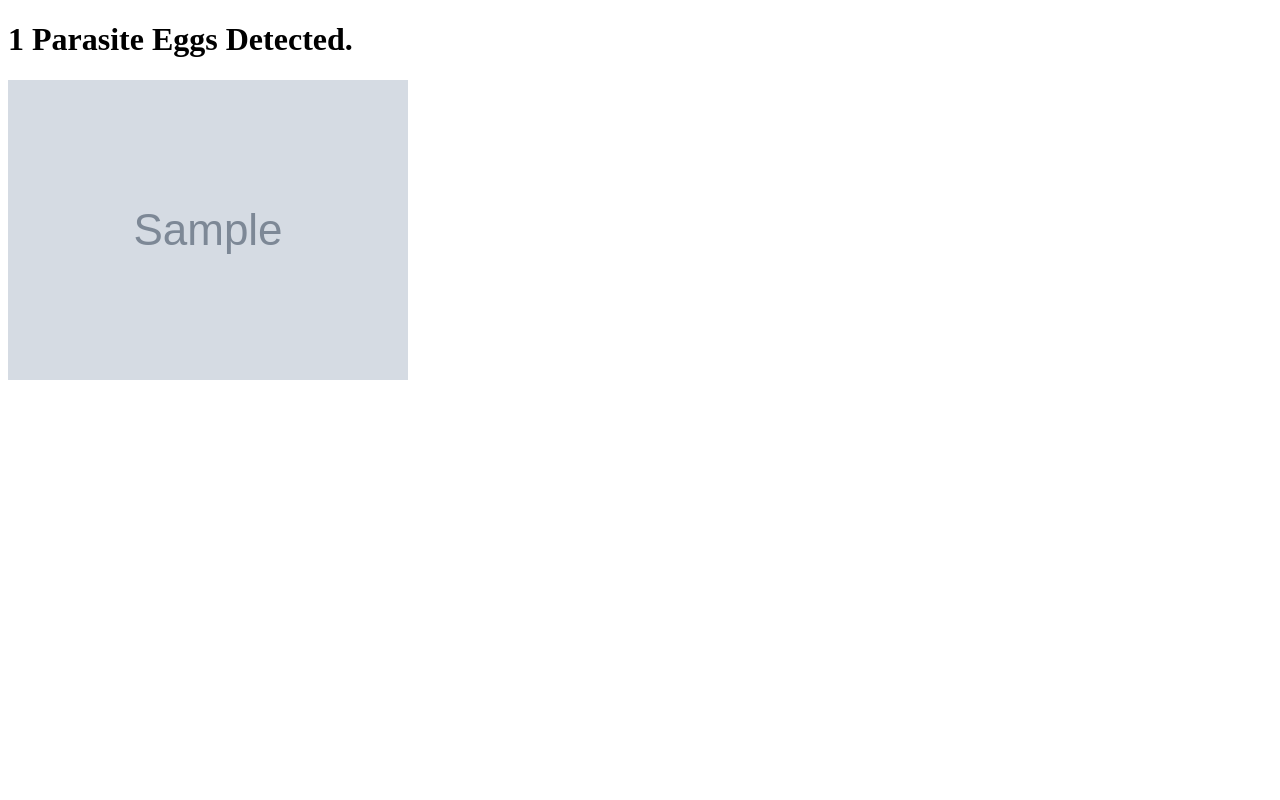
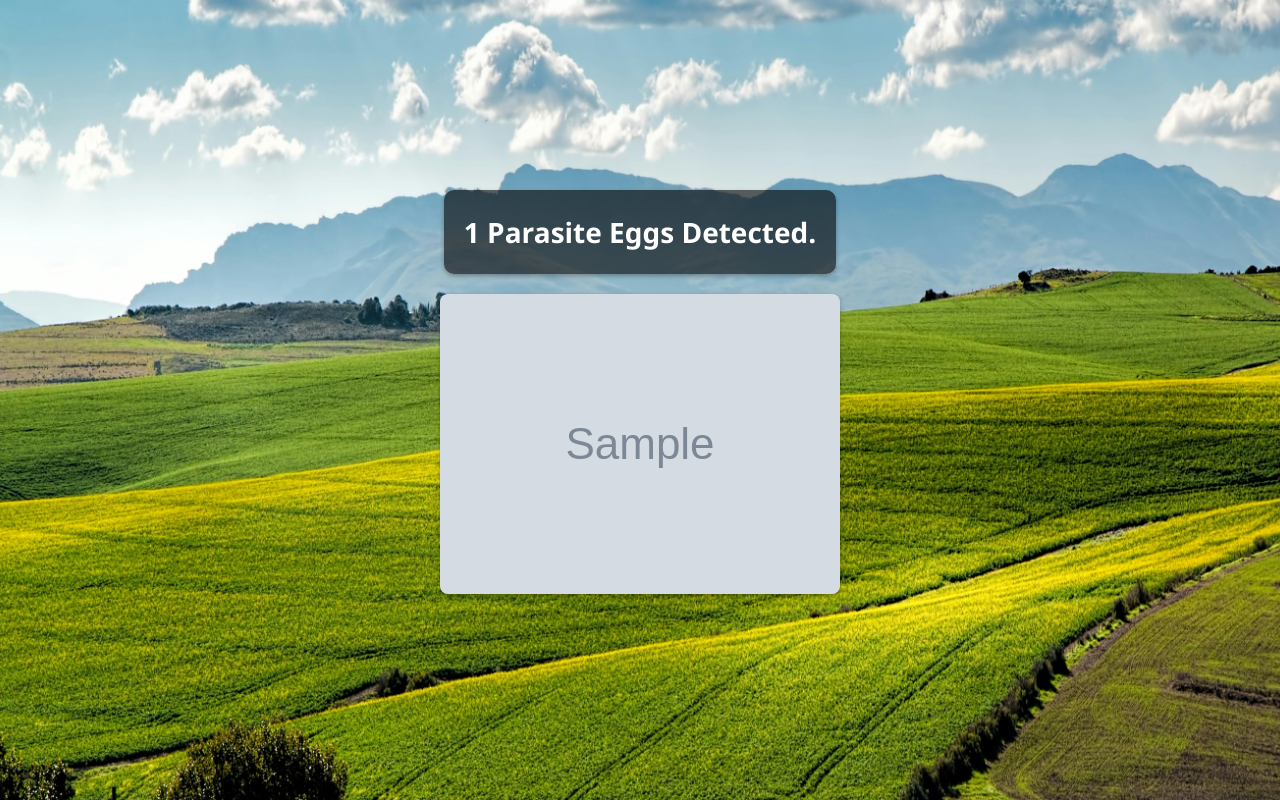
Before and after one commit to Jay-Lalwani/EggsByTheDozen, a Flask app: template templates/predict.html in a window 1280 px wide. Run offline with Flask 3, Linux system fonts and the light colour scheme; the template is opened without the code that fills it: most values are stand-ins (such as "Sample title", 1, 10 or a date in 2020); grey boxes marked "Sample" are stand-in pictures.

Commit message:
YOLO model validation included

```diff
--- a/fecaleggcount.py
+++ b/fecaleggcount.py
@@ -13,4 +13,4 @@ model = YOLO("runs/detect/train/weights/best.pt")
 # print(len(results.boxes))
 
 # validate the model by finding precision
-results = model.validation(data="datasets/eggPretrained/data.yaml", imgsz=640, iou_thres=0.6, conf_thres=0.001, save_json=True, verbose=True)[0]
+metrics = model.val()
--- a/templates/predict.html
+++ b/templates/predict.html
@@ -3,10 +3,47 @@
 <head>
     <meta charset="UTF-8">
     <title>Fecal Egg Count Results</title>
+    <style>
+        body {
+            font-family: 'Segoe UI', Tahoma, Geneva, Verdana, sans-serif;
+            background-image: url("{{ url_for('static', filename='images/farm.jpg') }}");
+            background-size: cover;
+            background-position: center;
+            background-attachment: fixed;
+            color: #333;
+            line-height: 1.6;
+            margin: 0;
+            padding: 40px 20px; /* Padding to ensure content doesn't touch the edges */
+            text-align: center;
+            height: 88vh; /* Full viewport height */
+            display: flex;
+            flex-direction: column;
+            justify-content: center; /* Vertically center the content */
+            align-items: center; /* Horizontally center the content */
+        }
+
+        h1 {
+            color: #ffffff;
+            font-size: 28px;
+            background-color: rgba(0, 0, 0, 0.6); /* Semi-transparent background for legibility */
+            padding: 20px;
+            border-radius: 10px;
+            margin: 0; /* Remove margin to prevent scrolling */
+            box-shadow: 0 2px 4px rgba(0, 0, 0, 0.3);
+        }
+
+        img {
+            max-width: 90%; /* Slightly reduced to maintain aesthetics */
+            height: auto;
+            border-radius: 8px;
+            box-shadow: 0 2px 4px rgba(0, 0, 0, 0.3);
+            margin-top: 20px; /* Space between the title and image */
+        }
+    </style>
 </head>
 <body>
     <h1>{{count}} Parasite Eggs Detected.</h1>
     <!-- Display the image using the passed URL -->
-    <img src="{{image_url }}" alt="Uploaded Image">
+    <img src="{{image_url}}" alt="Uploaded Image">
 </body>
 </html>
```
Also changed, not shown: runs/detect/predict/valid1.jpg, runs/detect/val/F1_curve.png (added), runs/detect/val/PR_curve.png (added), runs/detect/val/P_curve.png (added), runs/detect/val/R_curve.png (added), runs/detect/val/confusion_matrix.png (added), runs/detect/val/confusion_matrix_normalized.png (added), runs/detect/val/val_batch0_labels.jpg (added), runs/detect/val/val_batch0_pred.jpg (added), runs/detect/val/val_batch1_labels.jpg (added), runs/detect/val/val_batch1_pred.jpg (added), runs/detect/val/val_batch2_labels.jpg (added), runs/detect/val/val_batch2_pred.jpg (added), static/uploads/valid1.jpg.
